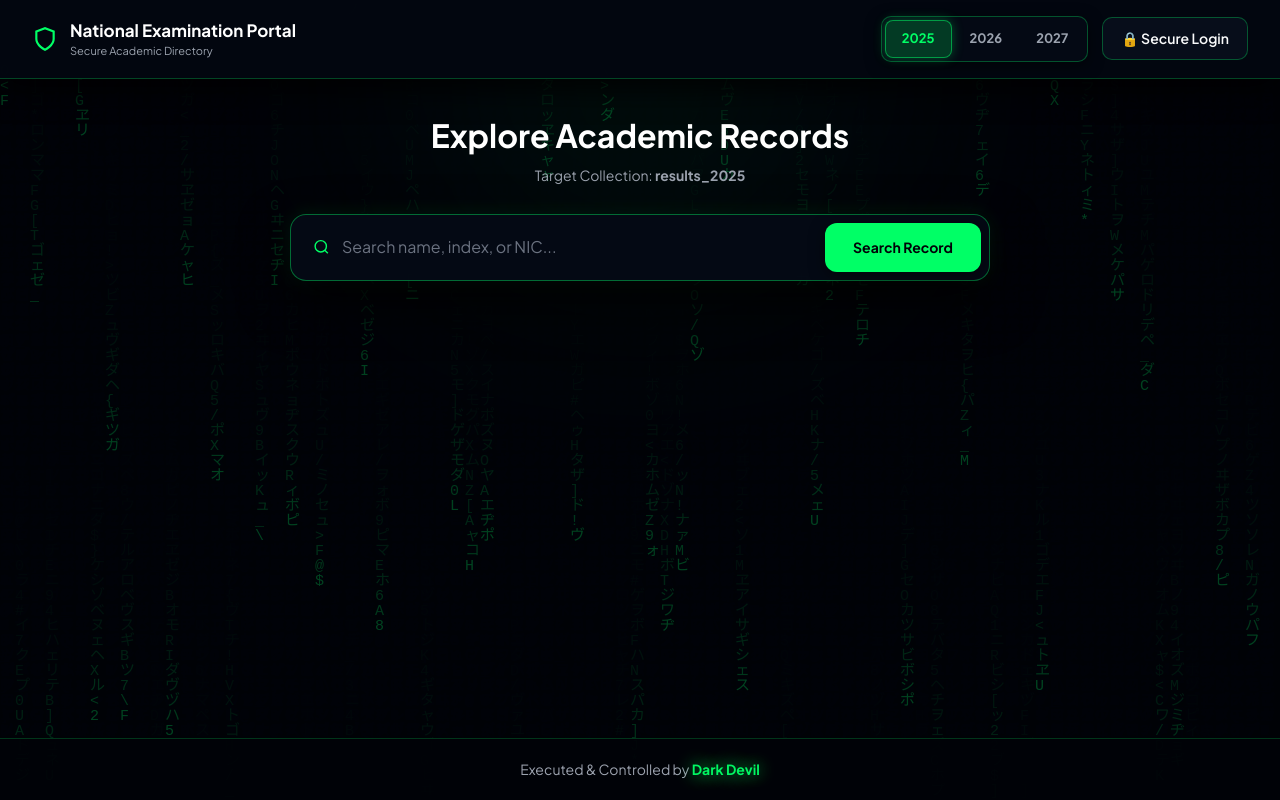
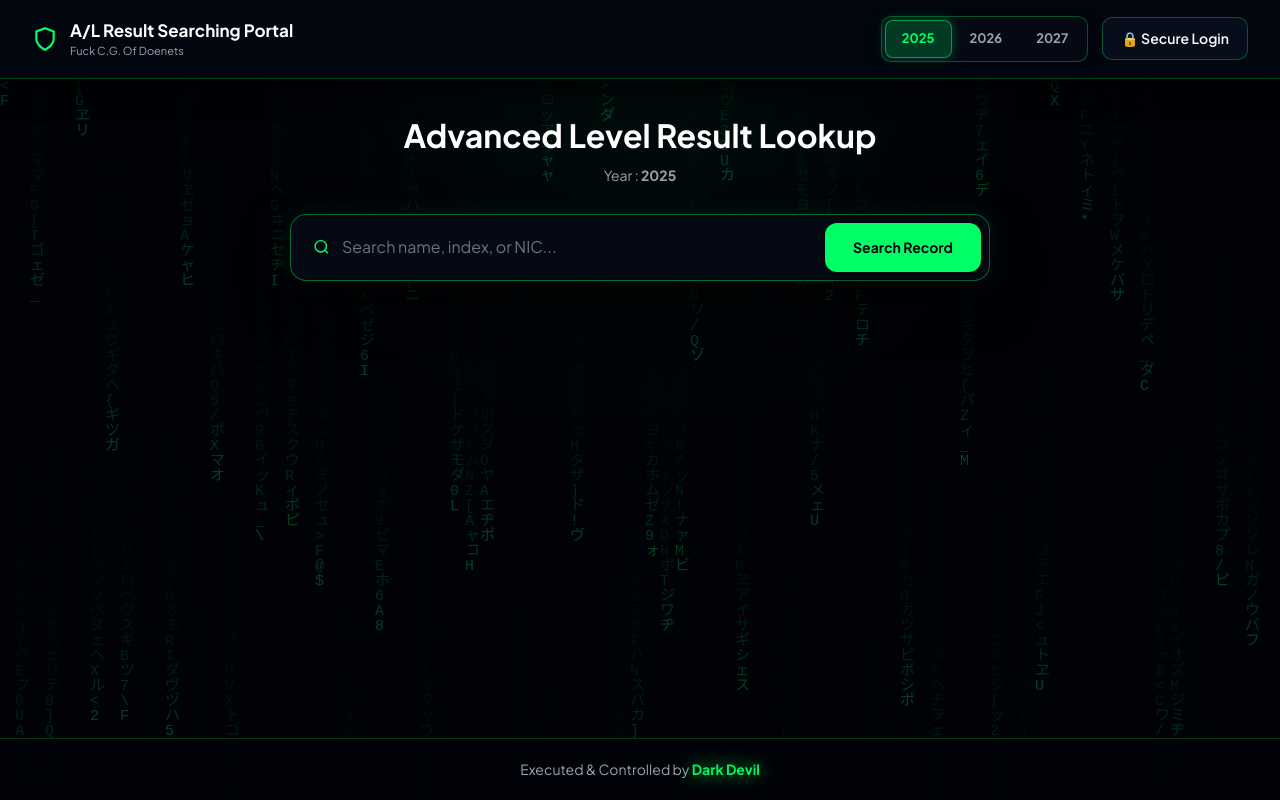
Before and after one commit to ectfgweserdt/al-result-portal, a React (Vite) app: page / in a window 1280 px wide. Built offline with nearby package versions, Linux system fonts and the light colour scheme.

Commit message:
Update App.jsx

```diff
--- a/src/App.jsx
+++ b/src/App.jsx
@@ -182,8 +182,8 @@ export default function App() {
         <div className="logo-area">
           <svg className="css-icon shield-icon" viewBox="0 0 24 24" width="26" height="26" stroke="currentColor" strokeWidth="2" fill="none"><path d="M12 22s8-4 8-10V5l-8-3-8 3v7c0 6 8 10 8 10z"></path></svg>
           <div>
-            <h2>National Examination Portal</h2>
-            <p>Secure Academic Directory</p>
+            <h2>A/L Result Searching Portal</h2>
+            <p>Fuck C.G. Of Doenets</p>
           </div>
         </div>
 
@@ -260,8 +260,8 @@ export default function App() {
 
       <main className="main-content">
         <div className="hero-section">
-          <h1>Explore Academic Records</h1>
-          <p>Target Collection: <strong>results_{examYear}</strong></p>
+          <h1>Advanced Level Result Lookup</h1>
+          <p>Year : <strong>{examYear}</strong></p>
         </div>
 
         <form onSubmit={handleSearch} className="search-box-container">
@@ -354,7 +354,7 @@ export default function App() {
                       </div>
                       <div className="priv-grid">
                         <p><strong>NIC Number:</strong> {selectedStudent.nic}</p>
-                        <p><strong>Calculated Birthday:</strong> {selectedStudent.birthday}</p>
+                        <p><strong>Birthday:</strong> {selectedStudent.birthday}</p>
                         <p><strong>Gender:</strong> {selectedStudent.gender}</p>
                         <div className="admin-action-row">
                           <button
```
